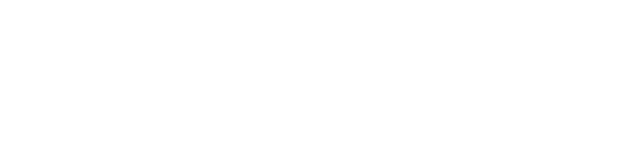
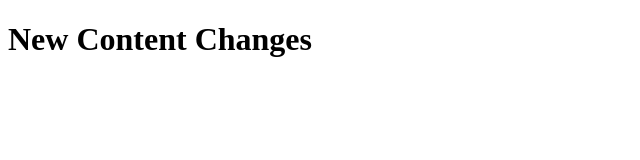
Before and after one commit to YoniB1995/git-tech-example, a plain HTML site: page index.html in a window 1280 px wide. Shown: the whole page, without its empty margins (0-640 px from the left). Drawn offline with Linux system fonts and the light colour scheme.

Commit message:
updated changes

```diff
--- a/index.html
+++ b/index.html
@@ -7,6 +7,6 @@
     <title>Document</title>
 </head>
 <body>
-
+    <h1>New Content Changes</h1>
 </body>
 </html>
```
